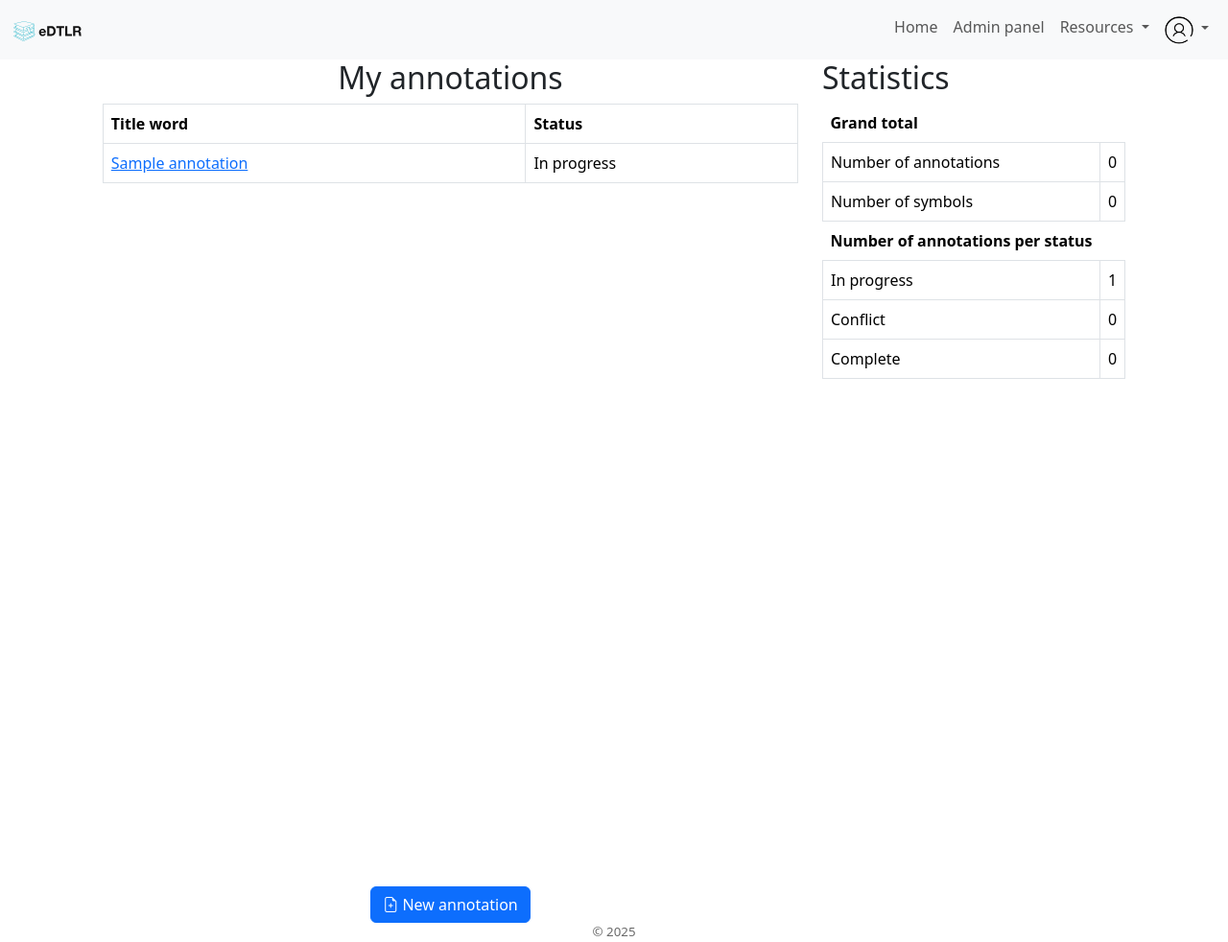
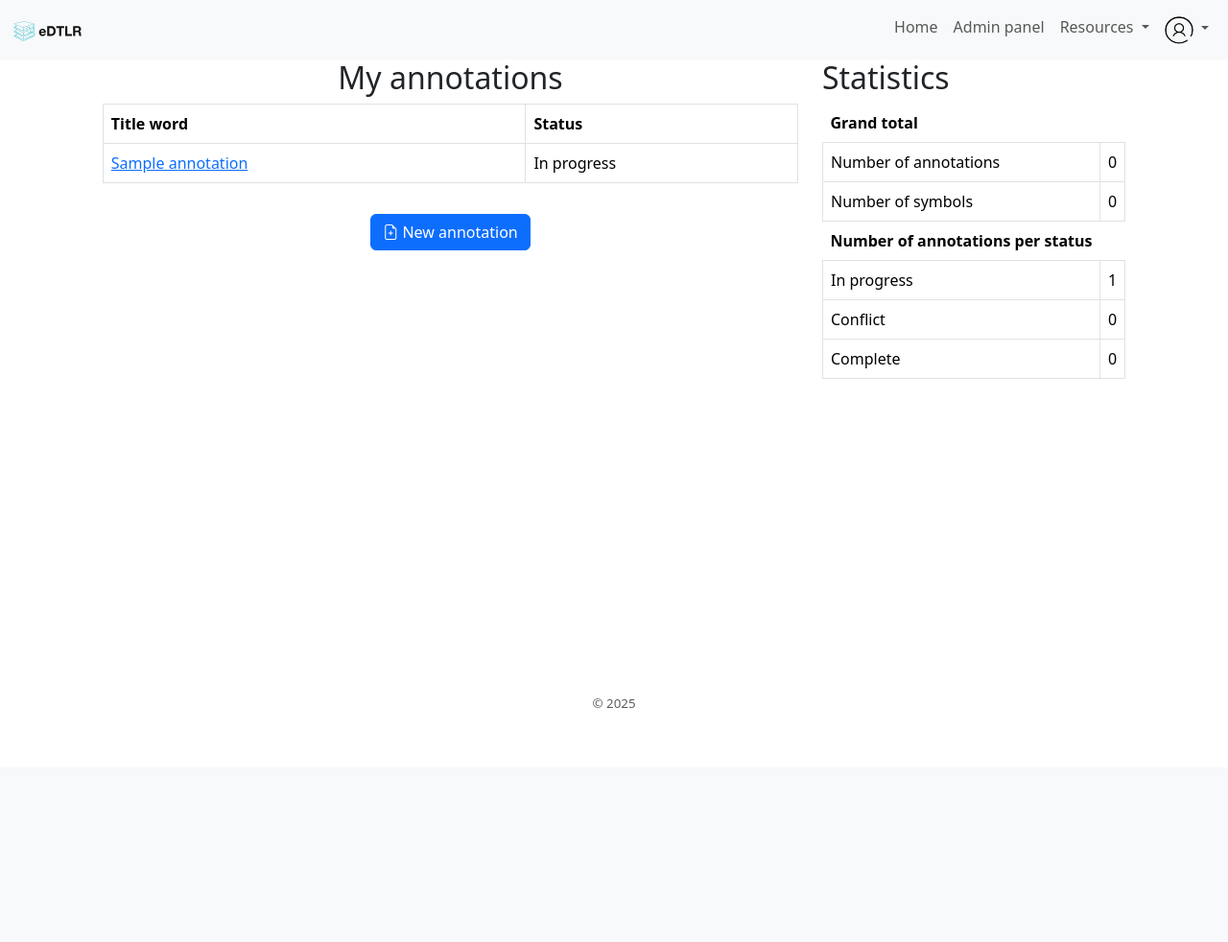
Before and after one commit to arfi-iit/edtlr-annotator, a Django app: page / in a window 1280 px wide. Shown: the whole page at 96% size. After the commit the page ends 738 px from the top, so only its background shows below. Run offline with Django 5.2, Linux system fonts and the light colour scheme; a user stored in the database is signed in; tables that the repository leaves empty hold one stand-in row (values such as "Sample post"); parts of the project's set-up code (start-up, migrations or seed data) failed here and were passed over.

Commit message:
Made the `New annotation` button visible without scrolling

```diff
--- a/src/annotation/static/annotation/assets/style.css
+++ b/src/annotation/static/annotation/assets/style.css
@@ -82,10 +82,8 @@
     z-index: 1024;
 }
 
-#footer{
-    text-align: center;
+footer p{
     font-size: smaller;
-    color: dimgray;
 }
 
 .zoomable-container {
@@ -149,7 +147,7 @@
 }
 
 .user-annotations{
-    height: 50em;
+    max-height: 31em;
     overflow-y: scroll;
 }
 
--- a/src/annotation/templates/annotation/base.html
+++ b/src/annotation/templates/annotation/base.html
@@ -29,9 +29,11 @@
     <div id="content" class="container-fluid">
       {% block content %}{% endblock %}
     </div>
-    <div id="footer">
-      <span>&copy; {% now 'Y' %}</span>
-    </div>
+    <footer class="py-3 my-4 fixed-bottom">
+      <p class="text-center text-muted">
+        <span>&copy; {% now 'Y' %}</span>
+      </p>
+    </footer>
     {% block scripts %}
     {% endblock %}
 </body>
```
